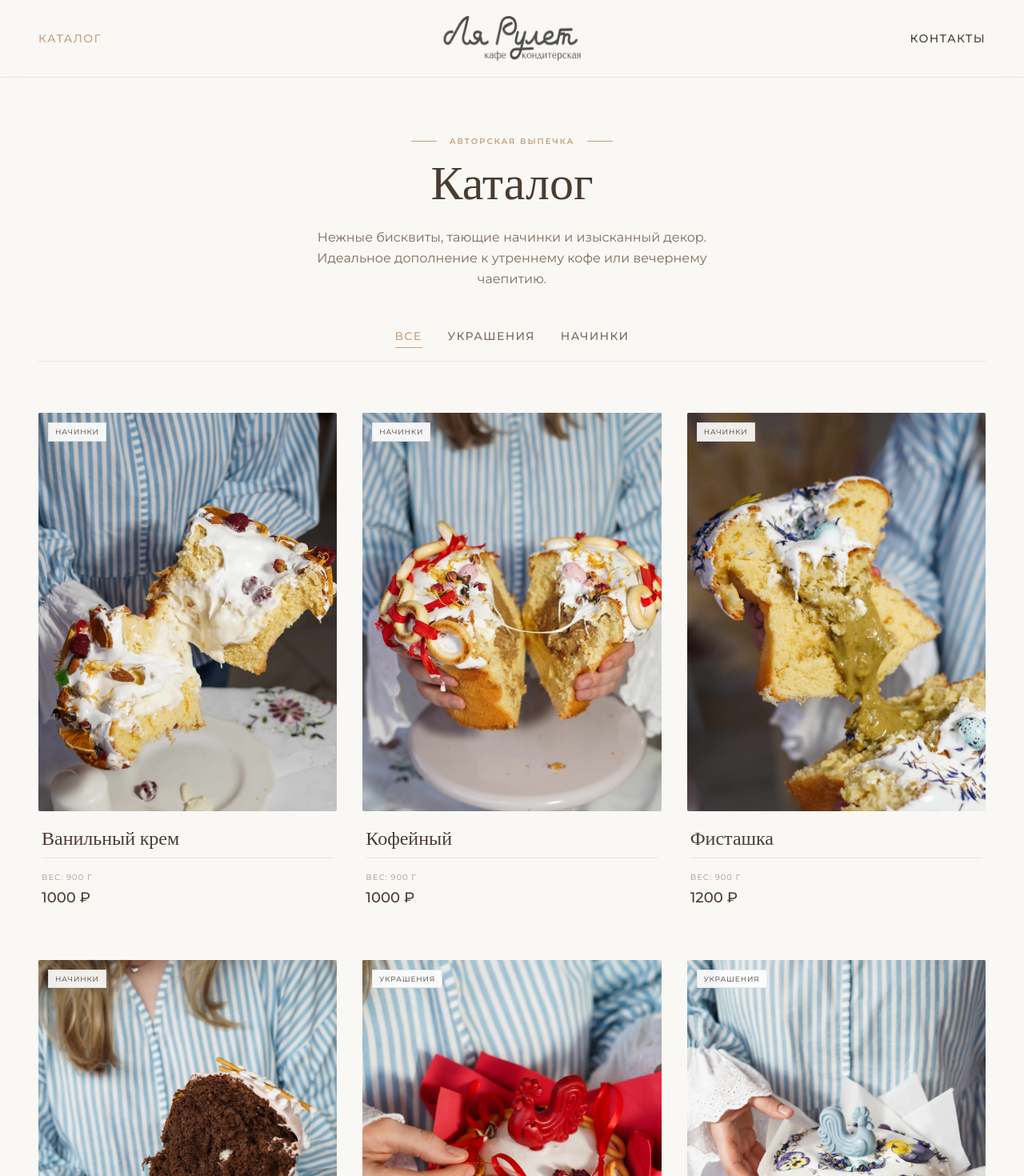
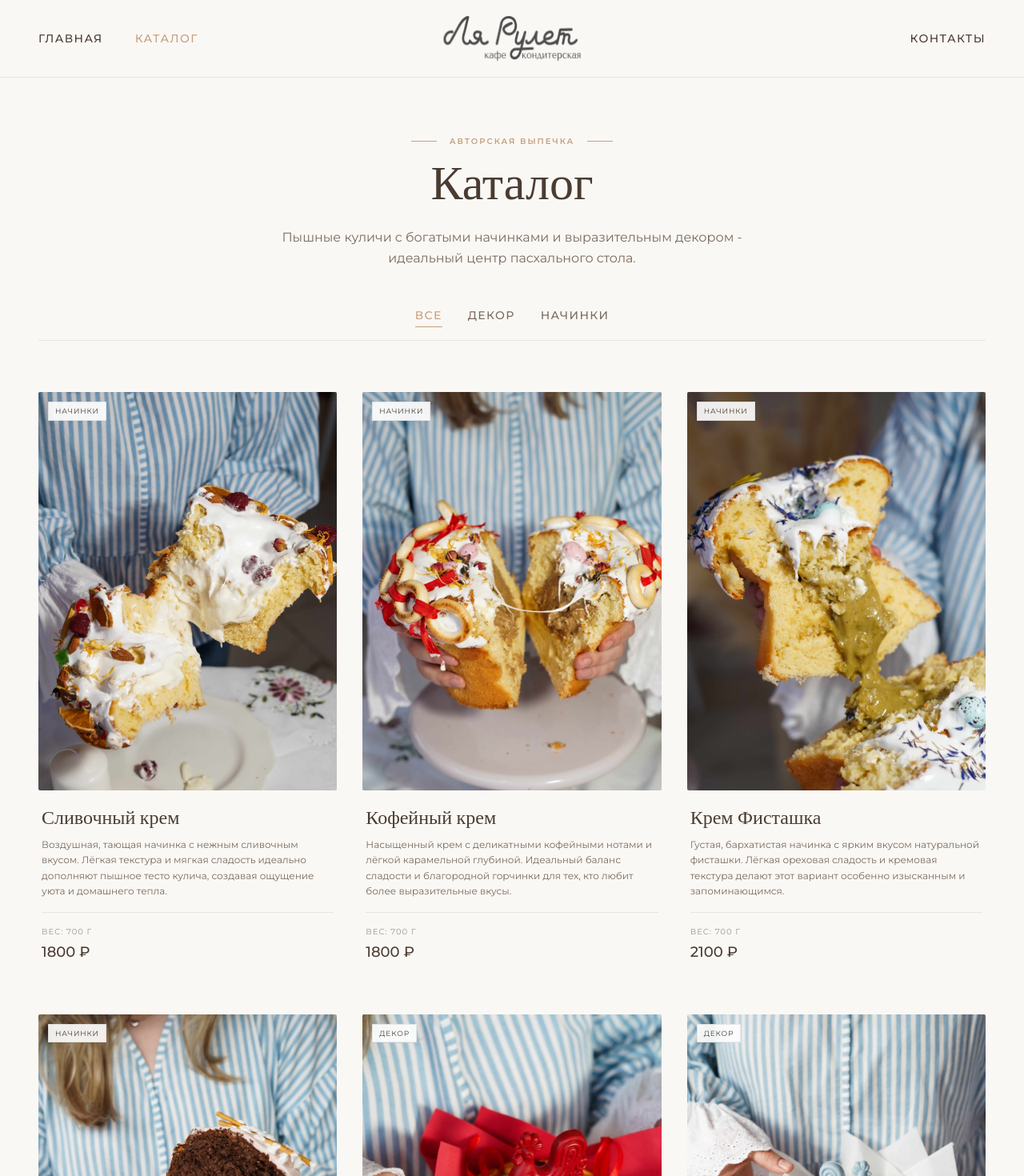
Before and after one commit to Kud8/la-rulet-v2, a React (Vite) app: page /catalog in a window 1280 px wide. Shown: the top 1470 px of the page at 80% size. Built offline with nearby package versions, Linux system fonts and the light colour scheme.

Commit message:
feat: update prices, texts, footer and header

```diff
--- a/src/components/Header.tsx
+++ b/src/components/Header.tsx
@@ -28,6 +28,17 @@ export function Header() {
 
           {/* Desktop navigation */}
           <nav className="hidden lg:flex space-x-10 items-center">
+            <NavLink
+              to="/"
+              end
+              className={({ isActive }) =>
+                `text-sm font-medium tracking-widest uppercase transition-colors duration-300 ${
+                  isActive ? 'text-accent' : 'hover:text-accent'
+                }`
+              }
+            >
+              Главная
+            </NavLink>
             <NavLink
               to="/catalog"
               className={({ isActive }) =>
--- a/src/components/SecretsSection.tsx
+++ b/src/components/SecretsSection.tsx
@@ -116,10 +116,10 @@ export function SecretsSection() {
                 деталям композиции."
               </p>
             </div>
-            <button className="inline-flex items-center space-x-2 text-accent hover:text-brown transition-colors duration-300 font-medium uppercase tracking-widest text-sm border-b border-accent hover:border-brown pb-1">
+            <a href="/catalog" className="inline-flex items-center space-x-2 text-accent hover:text-brown transition-colors duration-300 font-medium uppercase tracking-widest text-sm border-b border-accent hover:border-brown pb-1">
               <span>Смотреть варианты упаковки</span>
               <ArrowIcon />
-            </button>
+            </a>
           </div>
           <div className="relative group">
             <div className="absolute inset-0 bg-accent/10 transform -translate-x-4 translate-y-4 -z-10 transition-transform group-hover:-translate-x-6 group-hover:translate-y-6" />
--- /dev/null
+++ b/src/data/locations.ts
@@ -0,0 +1,5 @@
+export const locations = [
+  { address: 'БВП 47А', hours: '8:00 – 22:00', url: 'https://yandex.ru/maps/-/CHhKaML2' },
+  { address: 'ТРЦ Весенний, фудкорт', hours: '10:00 – 22:00', url: 'https://yandex.ru/maps/-/CPExUNI-' },
+  { address: 'Магнит на Курчатова', hours: '9:00 – 22:00', url: 'https://yandex.ru/maps/-/CLHsVE8y' },
+];
--- a/src/pages/CatalogPage.tsx
+++ b/src/pages/CatalogPage.tsx
@@ -5,26 +5,28 @@ type Category = 'all' | 'decoration' | 'filling';
 interface CatalogItem {
   id: number;
   name: string;
+  description: string;
   image: string;
   category: 'decoration' | 'filling';
   categoryLabel: string;
-  price: number;
+  price?: number;
   weight?: number;
 }
 
 const items: CatalogItem[] = [
-  { id: 9, name: 'Ванильный крем', image: '/fillings/vanilla-cream.jpg', category: 'filling', categoryLabel: 'Начинки', price: 1000, weight: 900 },
-  { id: 10, name: 'Кофейный', image: '/fillings/coffee.jpg', category: 'filling', categoryLabel: 'Начинки', price: 1000, weight: 900 },
-  { id: 11, name: 'Фисташка', image: '/fillings/pistachio.jpg', category: 'filling', categoryLabel: 'Начинки', price: 1200, weight: 900 },
-  { id: 12, name: 'Шоколадный', image: '/fillings/chocolate.jpg', category: 'filling', categoryLabel: 'Начинки', price: 1000, weight: 900 },
-  { id: 1, name: 'Красный петушок', image: '/decoration/red-rooster.jpg', category: 'decoration', categoryLabel: 'Украшения', price: 100 },
-  { id: 2, name: 'Голубой петушок', image: '/decoration/blue-rooster.jpg', category: 'decoration', categoryLabel: 'Украшения', price: 100 },
-  { id: 3, name: 'Гнездо', image: '/decoration/nest.jpg', category: 'decoration', categoryLabel: 'Украшения', price: 100 },
-  { id: 4, name: 'Зайчик', image: '/decoration/bunny.jpg', category: 'decoration', categoryLabel: 'Украшения', price: 100 },
-  { id: 5, name: 'Васильки', image: '/decoration/cornflowers.jpg', category: 'decoration', categoryLabel: 'Украшения', price: 100 },
-  { id: 6, name: 'Верба', image: '/decoration/willow.jpg', category: 'decoration', categoryLabel: 'Украшения', price: 100 },
-  { id: 7, name: 'ХВ', image: '/decoration/easter-hv.jpg', category: 'decoration', categoryLabel: 'Украшения', price: 100 },
-  { id: 8, name: 'ХВ с цукатами', image: '/decoration/easter-hv-fruits.jpg', category: 'decoration', categoryLabel: 'Украшения', price: 100 },];
+  { id: 9, name: 'Сливочный крем', description: 'Воздушная, тающая начинка с нежным сливочным вкусом. Лёгкая текстура и мягкая сладость идеально дополняют пышное тесто кулича, создавая ощущение уюта и домашнего тепла.', image: '/fillings/vanilla-cream.jpg', category: 'filling', categoryLabel: 'Начинки', price: 1800, weight: 700 },
+  { id: 10, name: 'Кофейный крем', description: 'Насыщенный крем с деликатными кофейными нотами и лёгкой карамельной глубиной. Идеальный баланс сладости и благородной горчинки для тех, кто любит более выразительные вкусы.', image: '/fillings/coffee.jpg', category: 'filling', categoryLabel: 'Начинки', price: 1800, weight: 700 },
+  { id: 11, name: 'Крем Фисташка', description: 'Густая, бархатистая начинка с ярким вкусом натуральной фисташки. Лёгкая ореховая сладость и кремовая текстура делают этот вариант особенно изысканным и запоминающимся.', image: '/fillings/pistachio.jpg', category: 'filling', categoryLabel: 'Начинки', price: 2100, weight: 700 },
+  { id: 12, name: 'Шоколадный кулич', description: 'Насыщенное шоколадное тесто с мягкой, влажной текстурой и глубоким вкусом какао. Настоящее удовольствие для любителей шоколада — ярко, сочно и очень ароматно.', image: '/fillings/chocolate.jpg', category: 'filling', categoryLabel: 'Начинки', price: 1660, weight: 550 },
+  { id: 1, name: 'Красный петушок', description: 'Яркий и выразительный декор с традиционным петушком в насыщенных красных оттенках. Символ уюта, достатка и праздника, который сразу притягивает внимание и создаёт атмосферу торжества.', image: '/decoration/red-rooster.jpg', category: 'decoration', categoryLabel: 'Декор' },
+  { id: 2, name: 'Голубой петушок', description: 'Нежный вариант с изящным голубым петушком и цветочными акцентами. Лёгкий, утончённый декор с весенним настроением — для тех, кто ценит мягкость и гармонию в деталях.', image: '/decoration/blue-rooster.jpg', category: 'decoration', categoryLabel: 'Декор' },
+  { id: 3, name: 'Гнездо', description: 'Нежный кулич с уютным «гнездышком» из хрустящей соломки и шоколада, украшенный миниатюрными яйцами и дольками апельсина. Символ тепла, уюта и зарождения новой жизни — идеальный выбор для праздничного стола.', image: '/decoration/nest.jpg', category: 'decoration', categoryLabel: 'Декор' },
+  { id: 4, name: 'Зайчик', description: 'Очаровательный весенний декор с кокосовой шапочкой, яркими акцентами и фигуркой зайчика. Лёгкий, игривый и по-настоящему праздничный — особенно понравится детям и создаст атмосферу радости.', image: '/decoration/bunny.jpg', category: 'decoration', categoryLabel: 'Декор' },
+  { id: 5, name: 'Васильки', description: 'Элегантный кулич с белоснежной глазурью, украшенный нежными цветами василька. Утончённый и воздушный декор с нотками прованского настроения для ценителей классики и минимализма.', image: '/decoration/cornflowers.jpg', category: 'decoration', categoryLabel: 'Декор' },
+  { id: 6, name: 'Верба', description: 'Традиционный пасхальный стиль с отсылкой к веточкам вербы — символу весны и обновления. Сдержанный, благородный декор с мягкими пастельными оттенками.', image: '/decoration/willow.jpg', category: 'decoration', categoryLabel: 'Декор' },
+  { id: 7, name: 'ХВ', description: 'Классический кулич с лаконичной надписью «ХВ», украшенный орехами и крендельками. Тёплый, домашний и знакомый с детства вкус, воплощённый в стильном исполнении.', image: '/decoration/easter-hv.jpg', category: 'decoration', categoryLabel: 'Декор' },
+  { id: 8, name: 'ХВ с цукатами', description: 'Яркий и праздничный вариант с изобилием цукатов, ягод и орехов. Сочная палитра и богатый декор делают этот кулич настоящим центром внимания на пасхальном столе.', image: '/decoration/easter-hv-fruits.jpg', category: 'decoration', categoryLabel: 'Декор' },
+];
 
 export function CatalogPage() {
   const [activeCategory, setActiveCategory] = useState<Category>('all');
@@ -35,7 +37,7 @@ export function CatalogPage() {
 
   const tabs: { key: Category; label: string }[] = [
     { key: 'all', label: 'Все' },
-    { key: 'decoration', label: 'Украшения' },
+    { key: 'decoration', label: 'Декор' },
     { key: 'filling', label: 'Начинки' },
   ];
 
@@ -52,7 +54,7 @@ export function CatalogPage() {
         </div>
         <h1 className="font-serif text-5xl lg:text-6xl text-brown mb-6">Каталог</h1>
         <p className="font-sans text-brown-light max-w-xl mx-auto leading-relaxed text-sm md:text-base">
-          Нежные бисквиты, тающие начинки и изысканный декор. Идеальное дополнение к утреннему кофе или вечернему чаепитию.
+          Пышные куличи с богатыми начинками и выразительным декором - идеальный центр пасхального стола.
         </p>
       </section>
 
@@ -84,7 +86,7 @@ export function CatalogPage() {
         <div className="grid grid-cols-1 sm:grid-cols-2 lg:grid-cols-3 gap-x-8 gap-y-16">
           {filtered.map((item) => (
             <article key={item.id} className="group flex flex-col h-full bg-cream-light">
-              <a href="#" className="block relative overflow-hidden mb-5 bg-cream aspect-[3/4] rounded-[2px]">
+              <div className="block relative overflow-hidden mb-5 bg-cream aspect-[3/4] rounded-[2px]">
                 <img
                   src={item.image}
                   alt={item.name}
@@ -94,13 +96,17 @@ export function CatalogPage() {
                   {item.categoryLabel}
                 </div>
                 <div className="absolute inset-0 bg-gradient-to-t from-black/20 to-transparent opacity-0 group-hover:opacity-100 transition-opacity duration-300" />
-              </a>
+              </div>
               <div className="flex flex-col flex-grow px-1">
-                <a href="#" className="block mb-2">
+                <div className="block mb-2">
                   <h2 className="font-serif text-2xl text-brown group-hover:text-accent transition-colors leading-tight">
                     {item.name}
                   </h2>
-                </a>
+                </div>
+                <p className="font-sans text-xs text-brown-light leading-relaxed mb-4">
+                  {item.description}
+                </p>
+                {item.price && (
                   <div className="mt-auto flex items-end justify-between border-t border-brown/10 pt-4">
                     <div className="flex flex-col">
                       {item.weight && (
@@ -113,6 +119,7 @@ export function CatalogPage() {
                       </span>
                     </div>
                   </div>
+                )}
               </div>
             </article>
           ))}
--- a/src/pages/ContactsPage.tsx
+++ b/src/pages/ContactsPage.tsx
@@ -1,10 +1,34 @@
-const locations = [
-  { address: 'БВП 47А', hours: '8:00 – 22:00', url: 'https://yandex.ru/maps/-/CHhKaML2' },
-  { address: 'ТРЦ Весенний, фудкорт', hours: '10:00 – 22:00', url: 'https://yandex.ru/maps/-/CPExUNI-' },
-  { address: 'Магнит на Курчатова', hours: '10:00 – 22:00', url: 'https://yandex.ru/maps/-/CLHsVE8y' },
-];
+import { locations } from '../data/locations';
 
 const socials = [
+  {
+    label: 'Max',
+    href: 'https://max.ru/u/f9LHodD0cOL4oqr05wGq-6bByoLuE37wmxGbzQWMB-SnqZznQwMqs7eZzZM',
+    icon: (
+        <svg className="w-5 h-5" fill="currentColor" viewBox="0 0 720 720">
+          <path d="M350.4,9.6C141.8,20.5,4.1,184.1,12.8,390.4c3.8,90.3,40.1,168,48.7,253.7,2.2,22.2-4.2,49.6,21.4,59.3,31.5,11.9,79.8-8.1,106.2-26.4,9-6.1,17.6-13.2,24.2-22,27.3,18.1,53.2,35.6,85.7,43.4,143.1,34.3,299.9-44.2,369.6-170.3C799.6,291.2,622.5-4.6,350.4,9.6h0ZM269.4,504c-11.3,8.8-22.2,20.8-34.7,27.7-18.1,9.7-23.7-.4-30.5-16.4-21.4-50.9-24-137.6-11.5-190.9,16.8-72.5,72.9-136.3,150-143.1,78-6.9,150.4,32.7,183.1,104.2,72.4,159.1-112.9,316.2-256.4,218.6h0Z" />
+        </svg>
+    ),
+  },
+  {
+    label: 'VKontakte',
+    href: 'https://vk.com/la.rulet',
+    icon: (
+        <svg className="w-5 h-5" fill="currentColor" viewBox="0 0 24 24">
+          <path d="M13.162 18.994c.609 0 .858-.406.851-.915-.031-1.917.714-2.949 2.059-1.604 1.488 1.488 1.796 2.519 3.603 2.519h3.2c.808 0 1.126-.26 1.126-.668 0-.863-1.421-2.386-2.625-3.504-1.686-1.565-1.765-1.602-.313-3.486 1.801-2.339 4.157-5.336 2.073-5.336h-3.981c-.772 0-.828.435-1.103 1.083-.995 2.347-2.886 5.387-3.604 4.922-.751-.485-.407-2.406-.35-5.261.015-.754.011-1.271-1.141-1.539-.629-.145-1.241-.205-1.809-.205-2.273 0-3.841.953-2.95 1.119 1.571.293 1.42 3.692 1.054 5.16-.638 2.556-3.036-2.024-4.035-4.305-.241-.548-.315-.974-1.175-.974h-3.255c-.492 0-.787.16-.787.516 0 .602 2.96 6.72 5.786 9.77 2.756 2.975 5.48 2.708 7.376 2.708z" />
+        </svg>
+    ),
+  },
+  {
+    label: 'Telegram',
+    href: 'https://t.me/la_rulet_volgodonsk',
+    icon: (
+        <svg className="w-5 h-5" fill="none" stroke="currentColor" viewBox="0 0 24 24">
+          <line x1="22" y1="2" x2="11" y2="13" strokeWidth="1.5" />
+          <polygon points="22 2 15 22 11 13 2 9 22 2" strokeWidth="1.5" />
+        </svg>
+    ),
+  },
   {
     label: 'Instagram',
     href: 'https://www.instagram.com/la.rulet',
@@ -17,30 +41,11 @@ const socials = [
     ),
   },
   {
-    label: 'Telegram',
-    href: 'https://t.me/la_rulet_volgodonsk',
-    icon: (
-      <svg className="w-5 h-5" fill="none" stroke="currentColor" viewBox="0 0 24 24">
-        <line x1="22" y1="2" x2="11" y2="13" strokeWidth="1.5" />
-        <polygon points="22 2 15 22 11 13 2 9 22 2" strokeWidth="1.5" />
-      </svg>
-    ),
-  },
-  {
     label: 'WhatsApp',
     href: 'https://wa.me/+79959898598',
     icon: (
       <svg className="w-5 h-5" fill="none" stroke="currentColor" viewBox="0 0 24 24">
         <path strokeLinecap="round" strokeLinejoin="round" strokeWidth="1.5" d="M21 11.5a8.38 8.38 0 01-.9 3.8 8.5 8.5 0 01-7.6 4.7 8.38 8.38 0 01-3.8-.9L3 21l1.9-5.7a8.38 8.38 0 01-.9-3.8 8.5 8.5 0 014.7-7.6 8.38 8.38 0 013.8-.9h.5a8.48 8.48 0 018 8v.5z" />
-      </svg>
-    ),
-  },
-  {
-    label: 'VKontakte',
-    href: 'https://vk.com/la.rulet',
-    icon: (
-      <svg className="w-5 h-5" fill="currentColor" viewBox="0 0 24 24">
-        <path d="M13.162 18.994c.609 0 .858-.406.851-.915-.031-1.917.714-2.949 2.059-1.604 1.488 1.488 1.796 2.519 3.603 2.519h3.2c.808 0 1.126-.26 1.126-.668 0-.863-1.421-2.386-2.625-3.504-1.686-1.565-1.765-1.602-.313-3.486 1.801-2.339 4.157-5.336 2.073-5.336h-3.981c-.772 0-.828.435-1.103 1.083-.995 2.347-2.886 5.387-3.604 4.922-.751-.485-.407-2.406-.35-5.261.015-.754.011-1.271-1.141-1.539-.629-.145-1.241-.205-1.809-.205-2.273 0-3.841.953-2.95 1.119 1.571.293 1.42 3.692 1.054 5.16-.638 2.556-3.036-2.024-4.035-4.305-.241-.548-.315-.974-1.175-.974h-3.255c-.492 0-.787.16-.787.516 0 .602 2.96 6.72 5.786 9.77 2.756 2.975 5.48 2.708 7.376 2.708z" />
       </svg>
     ),
   },
```
Also changed, not shown: src/components/Footer.tsx (+19 -28 lines). Lines whose indentation alone changed are shown as unchanged.
